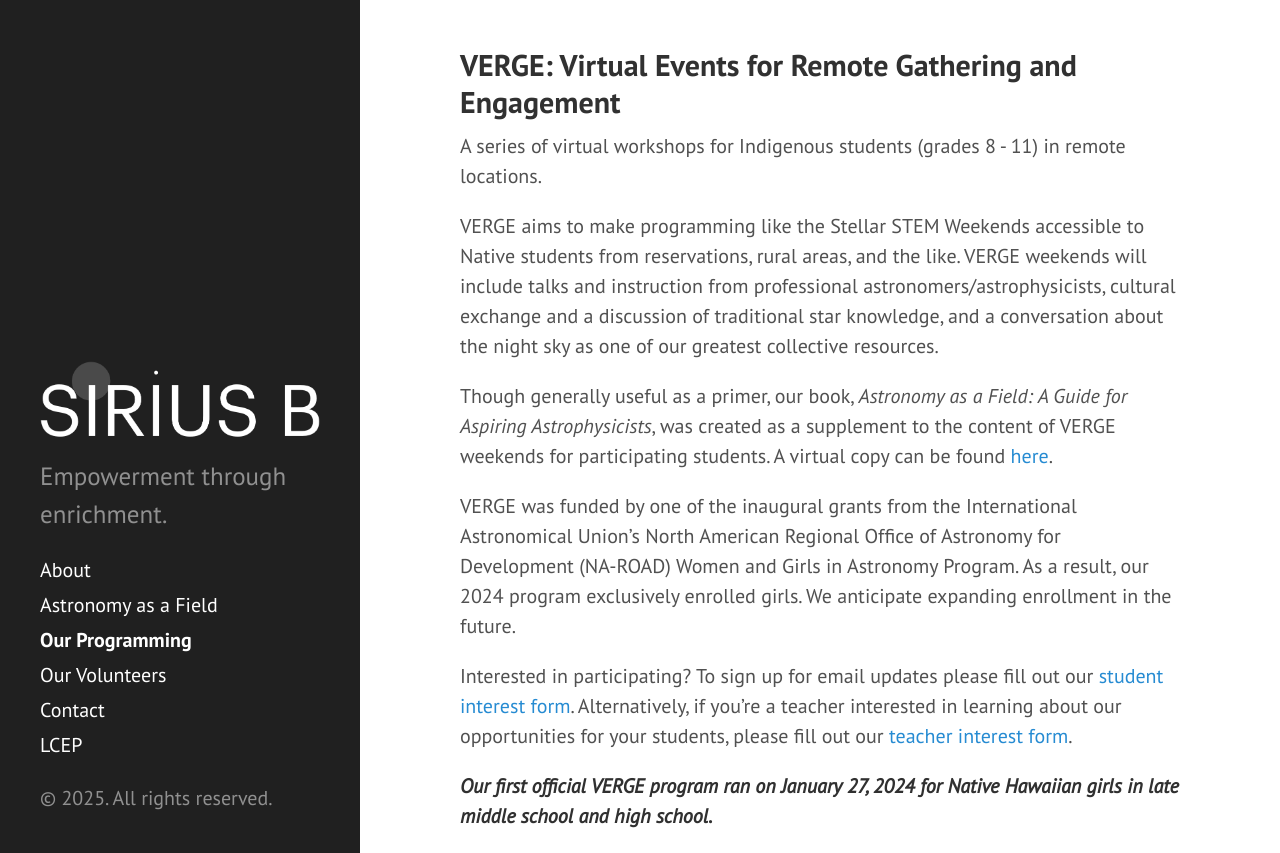
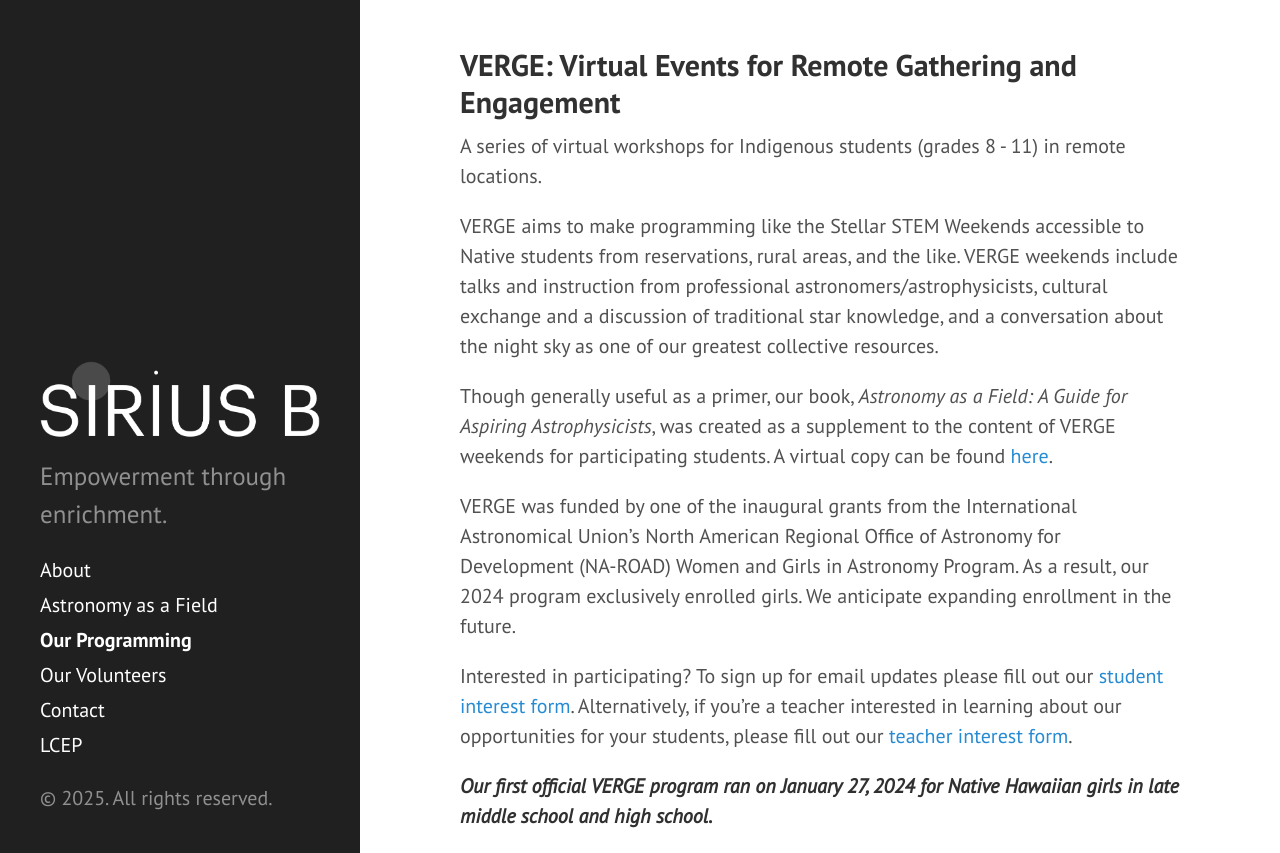
Before and after one commit to siriusb-org/siriusb-org.github.io, a Jekyll site: the page built from programming.md, in a window 1280 px wide and 900 px high, scrolled down 1195 px, cut to the strip 47-900 px from the top of the window. Built offline with Jekyll 4.4.1, drawn with Linux system fonts in a browser that asks for light colours.

```diff
--- a/programming.md
+++ b/programming.md
@@ -26,7 +26,7 @@ Participants and chaperone (left) with Prof. Patty Loew (right) after the 2018 c
 
 A series of virtual workshops for Indigenous students (grades 8 - 11) in remote locations.
 
-VERGE aims to make programming like the Stellar STEM Weekends accessible to Native students from reservations, rural areas, and the like. VERGE weekends will include talks and instruction from professional astronomers/astrophysicists, cultural exchange and a discussion of traditional star knowledge, and a conversation about the night sky as one of our greatest collective resources.
+VERGE aims to make programming like the Stellar STEM Weekends accessible to Native students from reservations, rural areas, and the like. VERGE weekends include talks and instruction from professional astronomers/astrophysicists, cultural exchange and a discussion of traditional star knowledge, and a conversation about the night sky as one of our greatest collective resources.
 
 Though generally useful as a primer, our book, *Astronomy as a Field: A Guide for Aspiring Astrophysicists*, was created as a supplement to the content of VERGE weekends for participating students. A virtual copy can be found [here](https://arxiv.org/abs/2312.04041){:target="_blank"}.
 
@@ -41,7 +41,7 @@ Media:
 - [Yale Physics news item about current and alumni member contribution to SIRIUS B book (*Astronomy as a Field: A Guide for Aspiring Astrophysicists*)](https://physics.yale.edu/news/yale-astronomy-and-physics-members-contribute-guide-aspiring-astrophysicists){:target="_blank"}
 - [Yale Astronomy news item about current and alumni member contribution to SIRIUS B book](https://astronomy.yale.edu/news/yale-astronomy-members-contribute-guide-aspiring-astrophysicists){:target="_blank"}
 - [Yale Astronomy newsletter discussion of SIRIUS B book, p. 2](https://astronomy.yale.edu/sites/default/files/files/Astronomy%20Newsletter%20Winter%202023.pdf){:target="_blank"}
-- [Yale Wright Laboratory news item about current and alumni member contribution to SIRIUS B book](https://wlab.yale.edu/news/yale-astronomy-and-physics-members-contribute-guide-aspiring-astrophysicists){:target="_blank"}
+- [Yale Wright Laboratory news item about current and alumni member contribution to SIRIUS B book](https://web.archive.org/web/20250430033008/https://wlab.yale.edu/news/yale-astronomy-and-physics-members-contribute-guide-aspiring-astrophysicists){:target="_blank"}
 - [Video of AAS 243 talk by SIRIUS B founder about the pilot of the VERGE program](https://youtu.be/Lrq_c1HALP8){:target="_blank"}
 - [IAU NA-ROAD coverage of the VERGE program and WGAP at AAS 243](https://naroad.astro4dev.org/2024/02/11/the-women-and-girls-in-astronomy-program-makes-strides-at-the-243rd-american-astronomical-society-meeting/){:target="_blank"}
 
```
